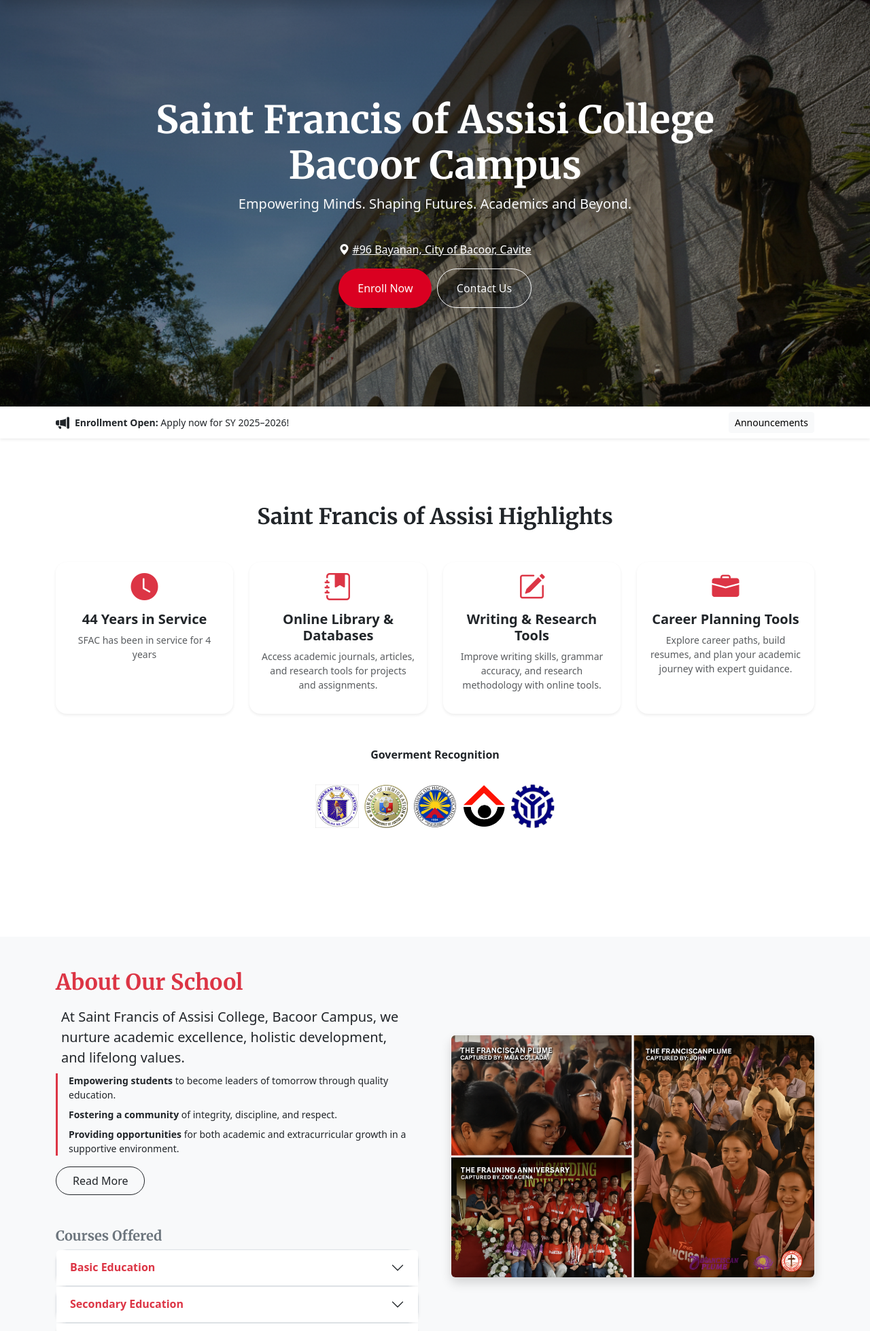
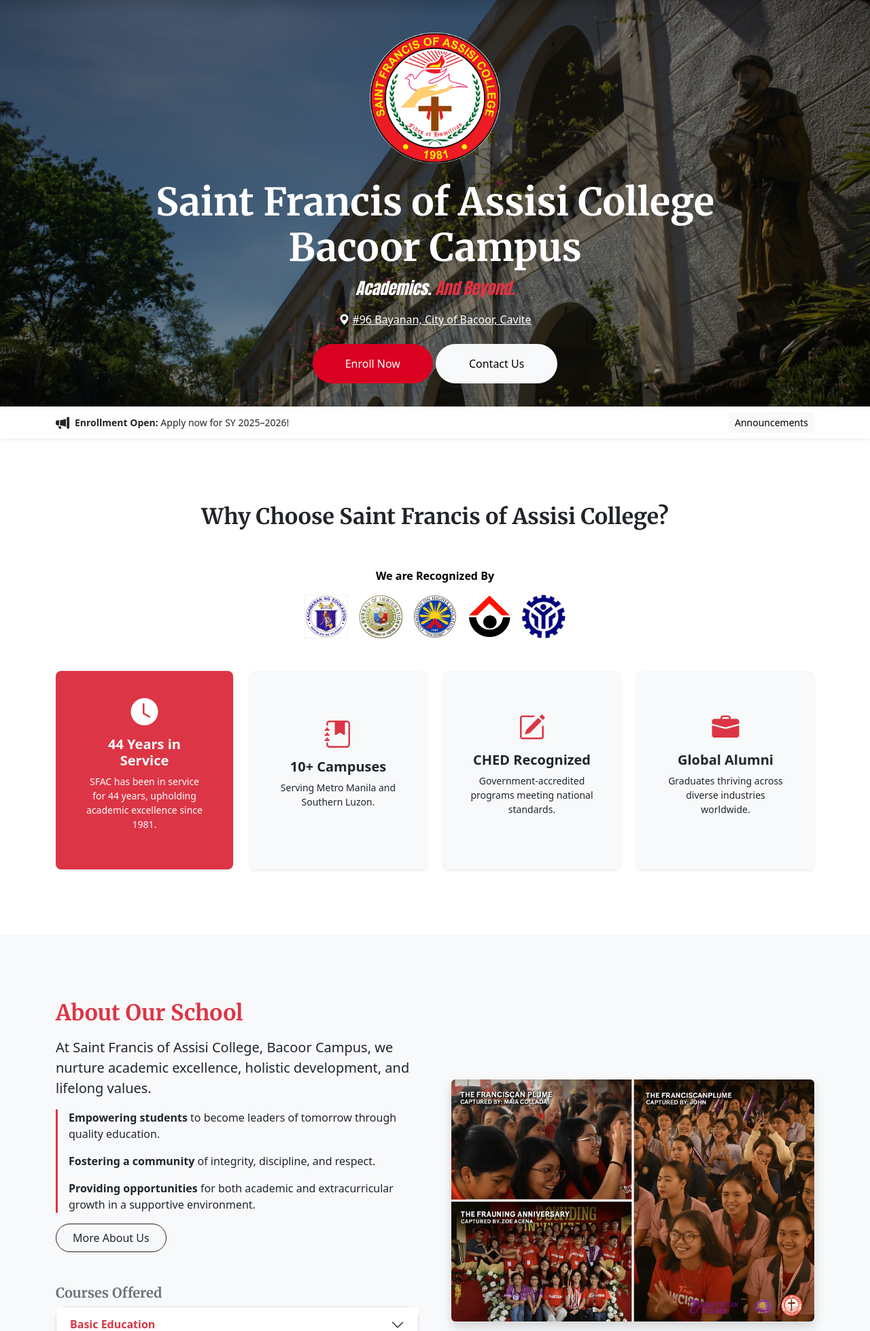
Before and after one commit to ArisSongalia/sfacbaredesign, a PHP site: page / in a window 1280 px wide. Shown: the part 98-2056 px from the top of the page at 68% size. Run offline with PHP 8.4, Linux system fonts and the light colour scheme.

Commit message:
New Recognition Section Layout

```diff
--- a/index.php
+++ b/index.php
@@ -16,28 +16,29 @@
     <!-- Banner -->
     <section id="banner" class="banner-bg text-white d-flex w-100 text-black text-center gap-2 flex-column align-items-center h-75 justify-content-center" style="padding: 10rem 0;">
       <div id="display-text" class="text-center">
+        <img src="./assets/img/sfac-logo.png" alt="" style="width: 12rem; height: 12rem" class="my-4">
         <h2 class="display-4 fw-bold font-merriweather">
           Saint Francis of Assisi College<br>Bacoor Campus
         </h2>
-        <p class="fs-5 text-light" >
-          Empowering Minds. Shaping Futures. Academics and Beyond.
-        </p>
-
+          <!-- Tagline -->
+          <div class="fst-italic font-impact fs-4">
+            <span class="text-white">Academics. </span><span class="text-danger">And Beyond.</span>
+          </div>
         </div>
 
-      <div id="cta" class="mt-3 d-flex flex-column align-items-center gap-3">
+      <div id="cta" class="mt-2 d-flex flex-column align-items-center gap-3 w-100">
         <a href="https://maps.app.goo.gl/wRCCcMWUGKBQz5LW6" class="stylish-link">
           <i class="bi bi-geo-alt-fill me-1"></i>#96 Bayanan, City of Bacoor, Cavite
         </a>
-        <div class="d-flex w-100 gap-1">
-          <button type="button" class="btn bg-custom-red text-white border-0 me-1 w-100 py-3 px-6 rounded-5">Enroll Now</button>
-          <button type="button" class="btn btn-outline-light w-100 py-3 px-6 rounded-5">Contact Us</button>
+        <div class="d-flex gap-1 my-2">
+          <button type="button" class="btn bg-custom-red text-white border-0 px-5 py-3 rounded-5">Enroll Now</button>
+          <button type="button" class="btn bg-light text-black px-5 py-3 rounded-5">Contact Us</button>
         </div>
       </div>
 </section>
 
   <!-- Announcments -->
-    <div class="w-100 shadow px-3 py-2 shadow-sm">
+  <div class="w-100 shadow py-2 shadow-sm">
     <div class="container-lg d-flex align-items-center">
       <i class="bi bi-megaphone-fill me-2 fs-5"></i>
       <div class="flex-grow-1 small">
@@ -47,80 +48,80 @@
     </div>
   </div>
 
-    <!-- Sfac Highlights -->
-    <section class="container-lg py-5 my-5">
-      <h2 class="text-center fw-bold font-merriweather mb-5">Saint Francis of Assisi Highlights</h2>
+  <!-- SFAC Highlights -->
+  <section class="container-lg py-5 my-5 custom-height d-flex flex-column h-auto justify-content-center">
+    <h2 class="text-center fw-bold font-merriweather">Why Choose Saint Francis of Assisi College?</h2>
+
+    <!-- Recognition Logos -->
+    <div class="mt-5 pb-5">
+      <p class="fw-semibold text-center text-black">We are Recognized By</p>
+      <div class="d-flex flex-wrap justify-content-center align-items-center gap-3">
+        <img src="./assets/img/deped.jpg" alt="DepEd" class="img-fluid" style="height: 4rem;">
+        <img src="./assets/img/bi.png" alt="BI" class="img-fluid" style="height: 4rem;">
+        <img src="./assets/img/ched.jpg" alt="CHED" class="img-fluid" style="height: 4rem;">
+        <img src="./assets/img/peac.png" alt="PEAC" class="img-fluid" style="height: 4rem;">
+        <img src="./assets/img/tesda.png" alt="TESDA" class="img-fluid" style="height: 4rem;">
+      </div>
+    </div>
+
     <div class="row row-cols-1 row-cols-md-2 row-cols-lg-4 g-4">
-
-        <!-- Transportation -->
-        <div class="col">
-          <div class="card h-100 shadow-sm border-0 rounded-4">
-            <div class="card-body d-flex flex-column">
-              <div class="mb-3 text-center">
-                <i class="bi bi-clock-fill fs-1 text-danger"></i>
+      <!-- Years -->
+      <div class="col d-flex">
+        <div class="card flex-fill shadow-sm border-0 rounded-3 p-4 bg-danger text-white">
+          <div class="card-body d-flex flex-column justify-content-center text-center">
+            <div class="mb-3">
+              <i class="bi bi-clock-fill fs-1 text-white"></i>
             </div>
-              <h5 class="fw-bold text-center">44 Years in Service</h5>
-              <p class="small text-muted text-center">SFAC has been in service for 4 years</p>
+            <h5 class="fw-bold">44 Years in Service</h5>
+            <p class="small">SFAC has been in service for 44 years, upholding academic excellence since 1981.</p>
           </div>
         </div>
       </div>
 
-        <!-- Library -->
-        <div class="col">
-          <div class="card h-100 shadow-sm border-0 rounded-4">
-            <div class="card-body d-flex flex-column">
-              <div class="mb-3 text-center">
+      <!-- Campuses -->
+      <div class="col d-flex">
+        <div class="card flex-fill shadow-sm border-0 rounded-3 bg-light p-4">
+          <div class="card-body d-flex flex-column justify-content-center text-center">
+            <div class="mb-3">
               <i class="bi bi-journal-bookmark-fill fs-1 text-danger"></i>
             </div>
-              <h5 class="fw-bold text-center">Online Library & Databases</h5>
-              <p class="small text-muted text-center">Access academic journals, articles, and research tools for projects and assignments.</p>
+            <h5 class="fw-bold">10+ Campuses</h5>
+            <p class="small text-dark">Serving Metro Manila and Southern Luzon.</p>
           </div>
         </div>
       </div>
 
-        <!-- Writing Tools -->
-        <div class="col">
-          <div class="card h-100 shadow-sm border-0 rounded-4">
-            <div class="card-body d-flex flex-column">
-              <div class="mb-3 text-center">
+      <!-- CHED -->
+      <div class="col d-flex">
+        <div class="card flex-fill shadow-sm border-0 rounded-3 bg-light p-4">
+          <div class="card-body d-flex flex-column justify-content-center text-center">
+            <div class="mb-3">
               <i class="bi bi-pencil-square fs-1 text-danger"></i>
             </div>
-              <h5 class="fw-bold text-center">Writing & Research Tools</h5>
-              <p class="small text-muted text-center">Improve writing skills, grammar accuracy, and research methodology with online tools.</p>
+            <h5 class="fw-bold">CHED Recognized</h5>
+            <p class="small text-dark">Government-accredited programs meeting national standards.</p>
           </div>
         </div>
       </div>
 
-        <!-- Career Planning -->
-        <div class="col">
-          <div class="card h-100 shadow-sm border-0 rounded-4">
-            <div class="card-body d-flex flex-column">
-              <div class="mb-3 text-center">
+      <!-- Alumni -->
+      <div class="col d-flex">
+        <div class="card flex-fill shadow-sm border-0 rounded-3 bg-light p-4">
+          <div class="card-body d-flex flex-column justify-content-center text-center">
+            <div class="mb-3">
               <i class="bi bi-briefcase-fill fs-1 text-danger"></i>
             </div>
-              <h5 class="fw-bold text-center">Career Planning Tools</h5>
-              <p class="small text-muted text-center">Explore career paths, build resumes, and plan your academic journey with expert guidance.</p>
+            <h5 class="fw-bold">Global Alumni</h5>
+            <p class="small text-dark">Graduates thriving across diverse industries worldwide.</p>
           </div>
         </div>
-        </div>
-
-      </div>
-
-      <!-- Recognition -->
-      <div class="" style="padding: 3rem 0 4rem 0;">
-        <p class="fw-semibold text-center text-dark pb-3">Goverment Recognition</p>
-        <div class=" d-flex flex-row gap-2 justify-content-center" style="height: 4rem;">
-          <img src="./assets/img/deped.jpg" alt="">
-          <img src="./assets/img/bi.png" alt="" >
-          <img src="./assets/img/ched.jpg" alt="" >
-          <img src="./assets/img/peac.png" alt="" >
-          <img src="./assets/img/tesda.png" alt="" >
       </div>
     </div>
   </section>
 
+
     <!-- About Us -->
-    <section class="w-100 bg-light my-5">
+    <section class="w-100 bg-light py-5 my-5">
       <div class="container-lg py-5">
         <div class="row g-5 align-items-center">
 
@@ -128,23 +129,23 @@
           <div class="col-12 col-lg-6">
           <div class="mb-5">
             <h2 class="font-merriweather fw-bold text-danger mb-3">About Our School</h2>
-            <p class="lead text-dark m-2">
+            <p class="lead text-dark">
               At Saint Francis of Assisi College, Bacoor Campus, we nurture academic excellence, holistic development, and lifelong values.
             </p>
             <div class="border-start border-3 border-danger ps-3">
-              <ul class="list-unstyled small">
-                <li class="mb-2">
+              <ul class="list-unstyled">
+                <li class="mb-3">
                   <strong>Empowering students</strong> to become leaders of tomorrow through quality education.
                 </li>
-                <li class="mb-2">
+                <li class="mb-3">
                   <strong>Fostering a community</strong> of integrity, discipline, and respect.
                 </li>
-                <li class="mb-2">
+                <li class="mb-3">
                   <strong>Providing opportunities</strong> for both academic and extracurricular growth in a supportive environment.
                 </li>
               </ul>
             </div>
-            <button type="button" class="btn btn-outline-dark py-2 px-4 rounded-5">Read More</button>
+            <button type="button" class="btn btn-outline-dark py-2 px-4 rounded-5">More About Us</button>
           </div>
 
 
@@ -262,9 +263,9 @@
 
         <!-- Basic Education Card -->
         <div class="col">
-          <div class="card shadow-sm border-0 rounded-4 h-100">
+          <div class="card h-100 shadow-sm border-0 rounded-4 h-100">
             <div class="position-relative">
-              <img src="./assets/img/banner.png" alt="Basic Education" class="img-fluid w-100" style="height: 18rem; object-fit: cover;">
+              <img src="./assets/img/basic.jpg" alt="Basic Education" class="img-fluid w-auto" style="height: 18rem; object-fit: cover;">
               <span class="position-absolute top-0 start-0 bg-danger text-white px-3 py-1 rounded-end">Basic Education</span>
             </div>
             <div class="card-body bg-light h-100">
@@ -283,7 +284,7 @@
         <div class="col">
           <div class="card shadow-sm border-0 rounded-4 h-100" >
             <div class="position-relative">
-              <img src="./assets/img/banner.png" alt="Higher Education" class="img-fluid w-100" style="height: 18rem; object-fit: cover;">
+              <img src="./assets/img/higher.jpg" alt="Higher Education" class="img-fluid w-auto" style="height: 18rem; object-fit: cover;">
               <span class="position-absolute top-0 start-0 bg-danger text-white px-3 py-1 rounded-end">Higher Education</span>
             </div>
             <div class="card-body bg-light h-100">
--- a/style/style.css
+++ b/style/style.css
@@ -27,7 +27,7 @@
 }
 
 .stylish-link:hover {
-  color: #eb0023;
+  color: #ff2042;
   text-decoration: underline;
 }
 
@@ -45,3 +45,11 @@
   transform: translateY(-100%);
   transition: transform 0.3s ease-in-out;
 }
+
+.text-shadow {
+  text-shadow: 2px 2px 4px rgba(0, 0, 0, 0.5);
+}
+
+.font-impact {
+    font-family: Impact, Haettenschweiler, 'Arial Narrow Bold', sans-serif;
+}
```
Also changed, not shown: assets/img/acads.png (added), assets/img/basic.jpg (added), assets/img/higher.jpg (added), assets/img/sfac-logo.png (added). Lines whose indentation alone changed are shown as unchanged.
